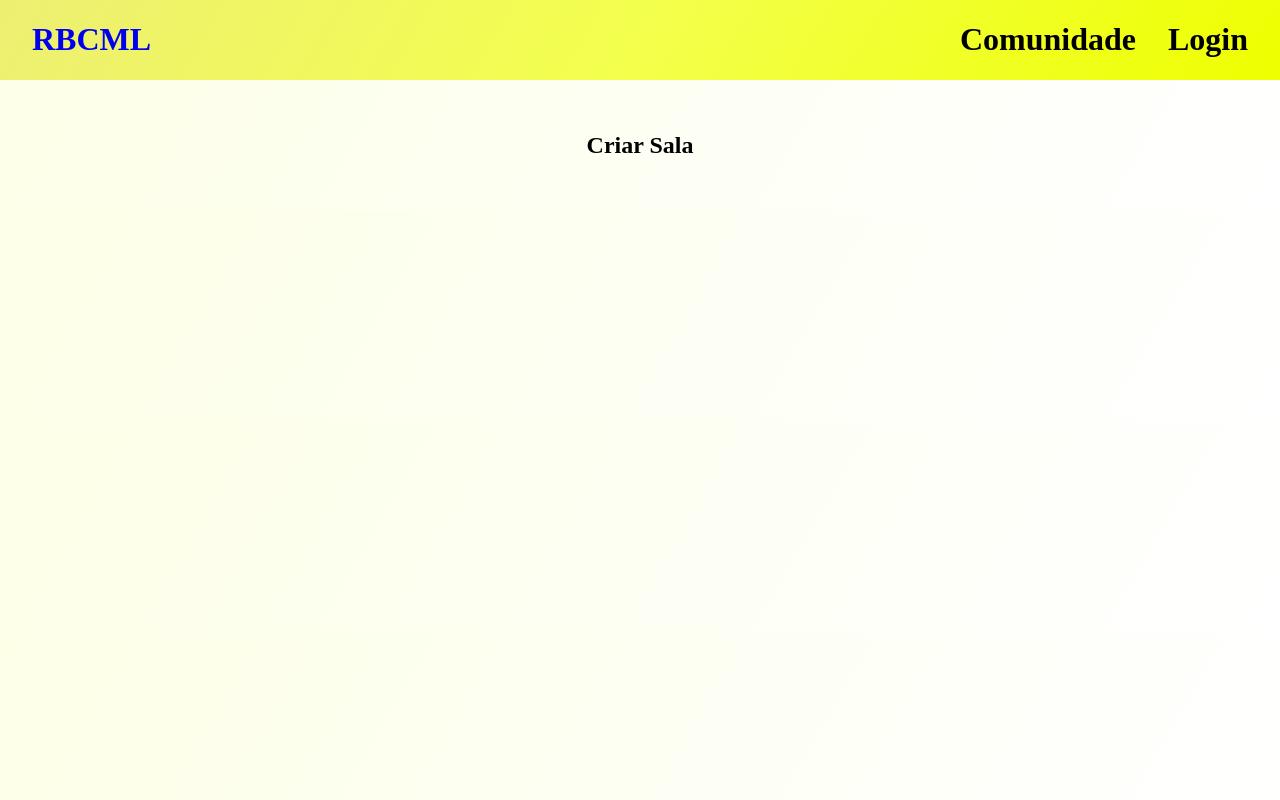
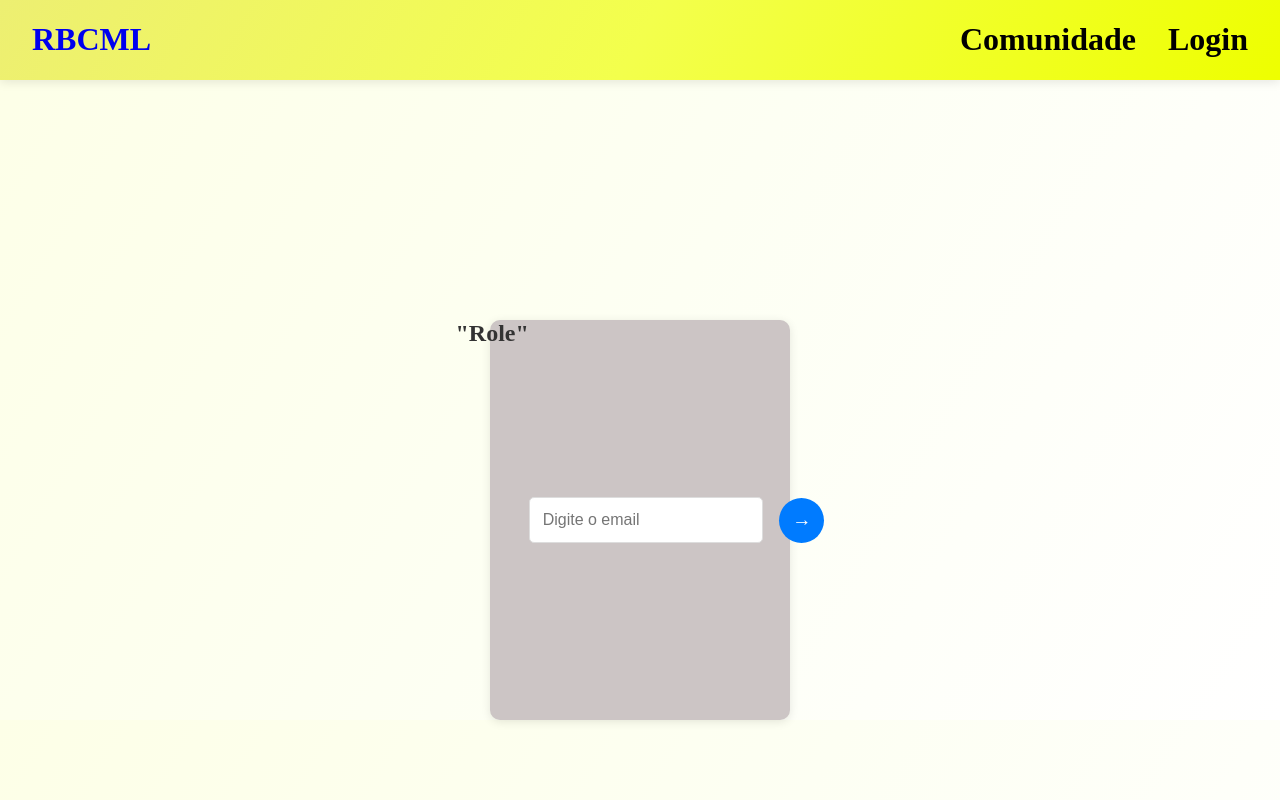
Before and after one commit to LucasI40/RBCML, a Flask app: page /createcall in a window 1280 px wide. Run offline with Flask 3, Linux system fonts and the light colour scheme.

Commit message:
cratecall

```diff
--- a/rtc_app/static/styles/createcall.css
+++ b/rtc_app/static/styles/createcall.css
@@ -1,7 +1,6 @@
 body {
     width: 100%;
     height: 100%;
-    display: flex;
     margin: 0;
     padding: 0;
     background: linear-gradient(300deg, #ffffff, #fdfff3, #fdffe7);
@@ -26,6 +25,7 @@ a{
     justify-content: space-between;
     align-items: center;
     color: #000000;
+    box-shadow: 0 2px 10px rgba(0, 0, 0, 0.1);
 }
 .nav-bar-container {
     display: flex;
@@ -77,24 +77,67 @@ a{
 
 
 section {
-    margin-top: 80px;
-    width: 100%;
-    height: 100%;
-    padding: 2rem;
-    display: flex;
-    gap: 10rem;
-}
-form{
     width: 100%;
     height: 100%;
     display: flex;
     justify-content: center;
     align-items: center;
 }
-.UserTypes-container{
+.Role-container{
     display: flex;
     align-items: center;
     justify-content: center;
     width: 100%;
     height: 100%;
+    margin-top: 20rem;
 }
+.RoleType {
+    display: flex;
+    justify-content: center;
+    background-color: #ccc5c5;
+    width: 300px;
+    height: 400px;
+    border-radius: 10px;
+    box-shadow: 0 2px 10px rgba(0, 0, 0, 0.1);
+}
+.Role-name {
+    margin-bottom: 2rem;
+    text-align: center;
+}
+.Role-name h2 {
+    color: #333;
+    font-size: 1.5rem;
+    margin: 0;
+}
+.email-input-container {
+    display: flex;
+    gap: 1rem;
+    align-items: center;
+    justify-content: center;
+}
+.email-input-container input[type="email"] {
+    flex: 1;
+    padding: 0.8rem;
+    border: 1px solid #ddd;
+    border-radius: 5px;
+    font-size: 1rem;
+}
+.circular-button {
+    width: 45px;
+    height: 45px;
+    border-radius: 50%;
+    background-color: #007bff;
+    border: none;
+    color: white;
+    cursor: pointer;
+    display: flex;
+    align-items: center;
+    justify-content: center;
+    transition: background-color 0.3s ease;
+}
+.circular-button:hover {
+    background-color: #0056b3;
+}
+.circular-button span {
+    font-size: 1.2rem;
+}
--- a/rtc_app/static/styles/sessionsPage.css
+++ b/rtc_app/static/styles/sessionsPage.css
@@ -26,6 +26,7 @@ a{
     justify-content: space-between;
     align-items: center;
     color: #000000;
+    box-shadow: 0 2px 10px rgba(0, 0, 0, 0.1);
 }
 .nav-bar-container {
     display: flex;
--- a/rtc_app/templates/createcall.html
+++ b/rtc_app/templates/createcall.html
@@ -8,7 +8,7 @@
       <link rel="stylesheet" href="{{ url_for('static', filename='styles/createcall.css') }}">
    </head>
    <body>
-      <header class="nav-bar">
+    <header class="nav-bar">
          <div class ="nav-bar-container">
              <div class="nav-bar-logo">
                 <a href="/home">
@@ -27,10 +27,18 @@
            </div>
            </div>
     </header>
-    <section class="UserTypes-container">
-      <form action="" method="">
-        <div class="UserType">
-            <h1>Criar Sala</h1>
+    <section class="Role-container">
+      <form action="" method="POST">
+        <div class="RoleType">
+            <div class="Role-name">
+                <h2>"Role"</h2>
+            </div>
+            <div class="email-input-container">
+                <input type="email" name="email" placeholder="Digite o email" required>
+                <button type="submit" class="circular-button">
+                    <span>→</span>
+                </button>
+            </div>
         </div>
       </form>
     </section>
```
Also changed, not shown: rtc_app/static/scripts/home.js (+18 -2 lines), rtc_app/static/styles/cadastro.css (+23 -1 lines), rtc_app/static/styles/home.css (+9 -7 lines), rtc_app/templates/cadastro.html (+5 -2 lines), rtc_app/templates/home.html (+7 -5 lines).
